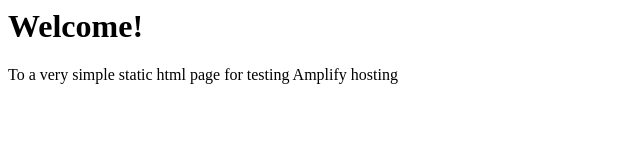
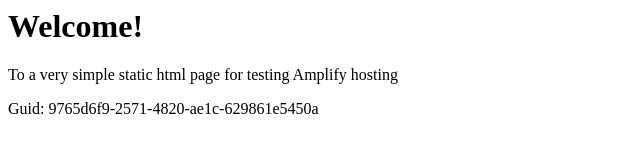
Before and after one commit to aws-aemilia-bah/Github-PR-Commit-Integration-Test-DoNotTouch-v0-preprod-me-south-1, a website: page src/index.html in a window 1280 px wide. Shown: the whole page, without its empty margins (0-640 px from the left). Drawn offline with Linux system fonts and the light colour scheme.

Commit message:
commit from integ tests

```diff
--- a/src/index.html
+++ b/src/index.html
@@ -1,3 +1,5 @@
+
+
 <html lang="en">
 
 <head>
@@ -10,6 +12,6 @@
 <body>
     <h1>Welcome!</h1>
     <p>To a very simple static html page for testing Amplify hosting</p>
-</body>
+    <p>Guid: 9765d6f9-2571-4820-ae1c-629861e5450a</p></body>
 
 </html>
```
